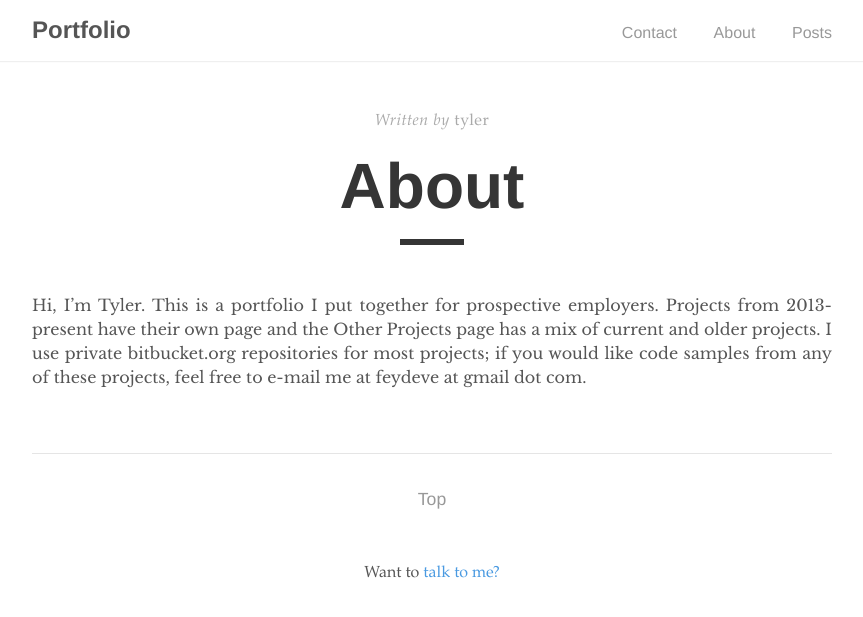
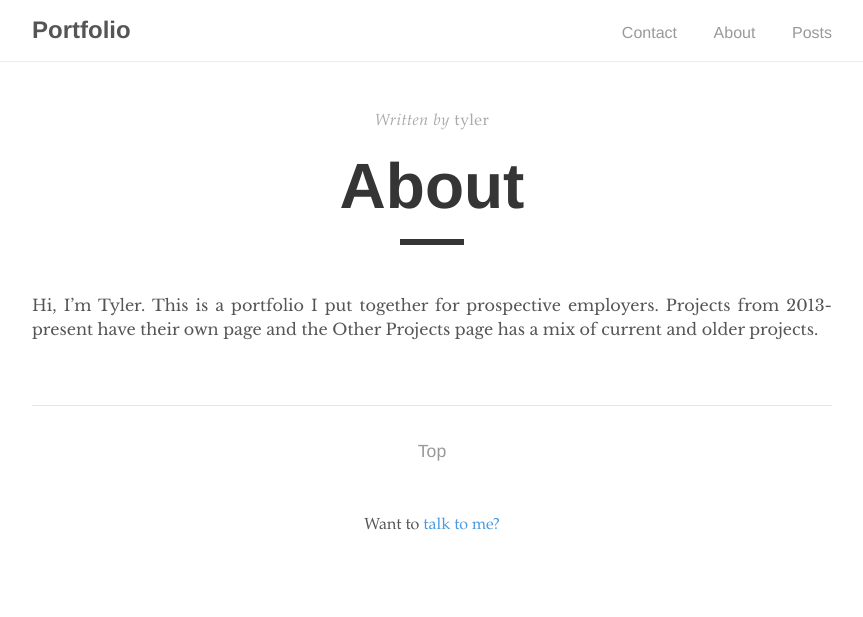
Before and after one commit to feyyd/portfolio, a Jekyll site: the page built from about.md, in a window 1280 px wide. Shown: the top 617 px of the page, without its empty margins (208-1071 px from the left). Built offline with Jekyll 4.4.1, drawn with Linux system fonts in a browser that asks for light colours.

Commit message:
Update about.md

```diff
--- a/about.md
+++ b/about.md
@@ -5,4 +5,4 @@ permalink: /about/
 author: tyler
 ---
 
-Hi, I'm Tyler. This is a portfolio I put together for prospective employers.  Projects from 2013-present have their own page and the Other Projects page has a mix of current and older projects.  I use private bitbucket.org repositories for most projects; if you would like code samples from any of these projects, feel free to e-mail me at feydeve at gmail dot com.
+Hi, I'm Tyler. This is a portfolio I put together for prospective employers.  Projects from 2013-present have their own page and the Other Projects page has a mix of current and older projects.
```
